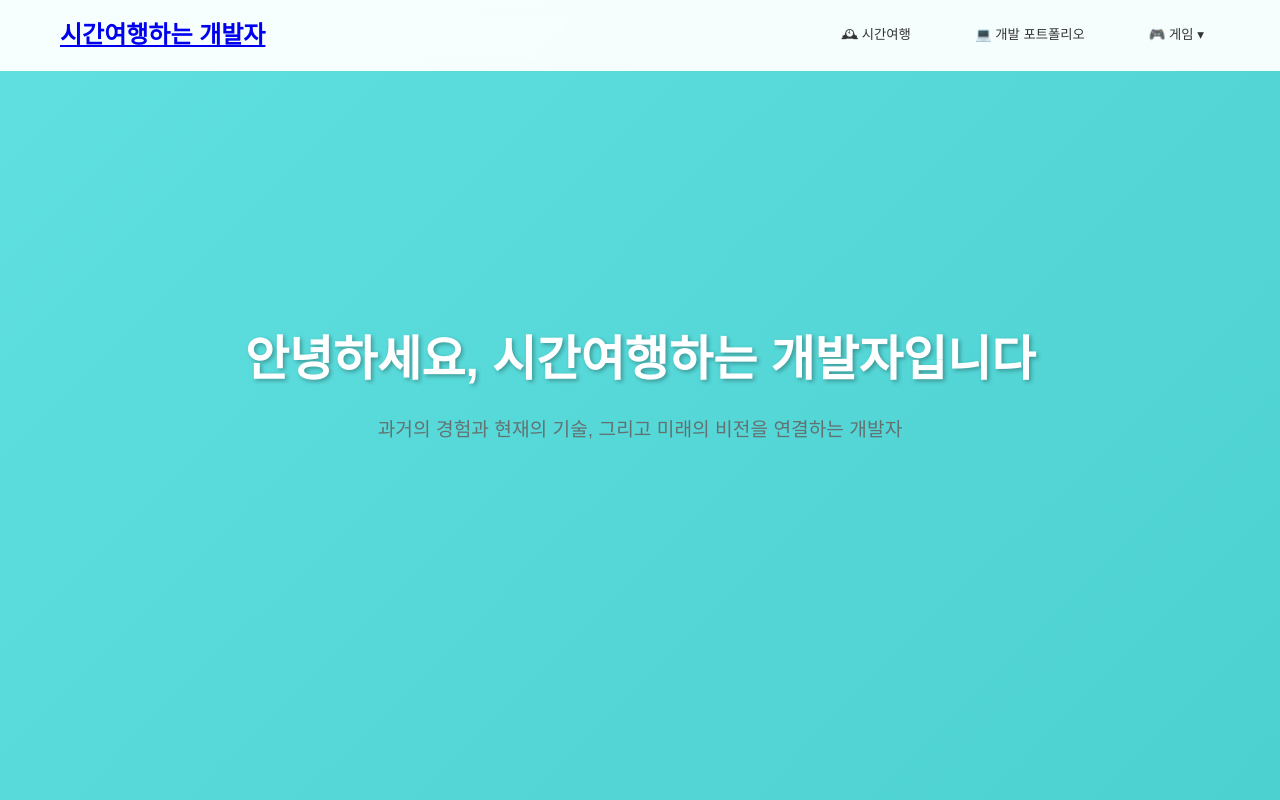
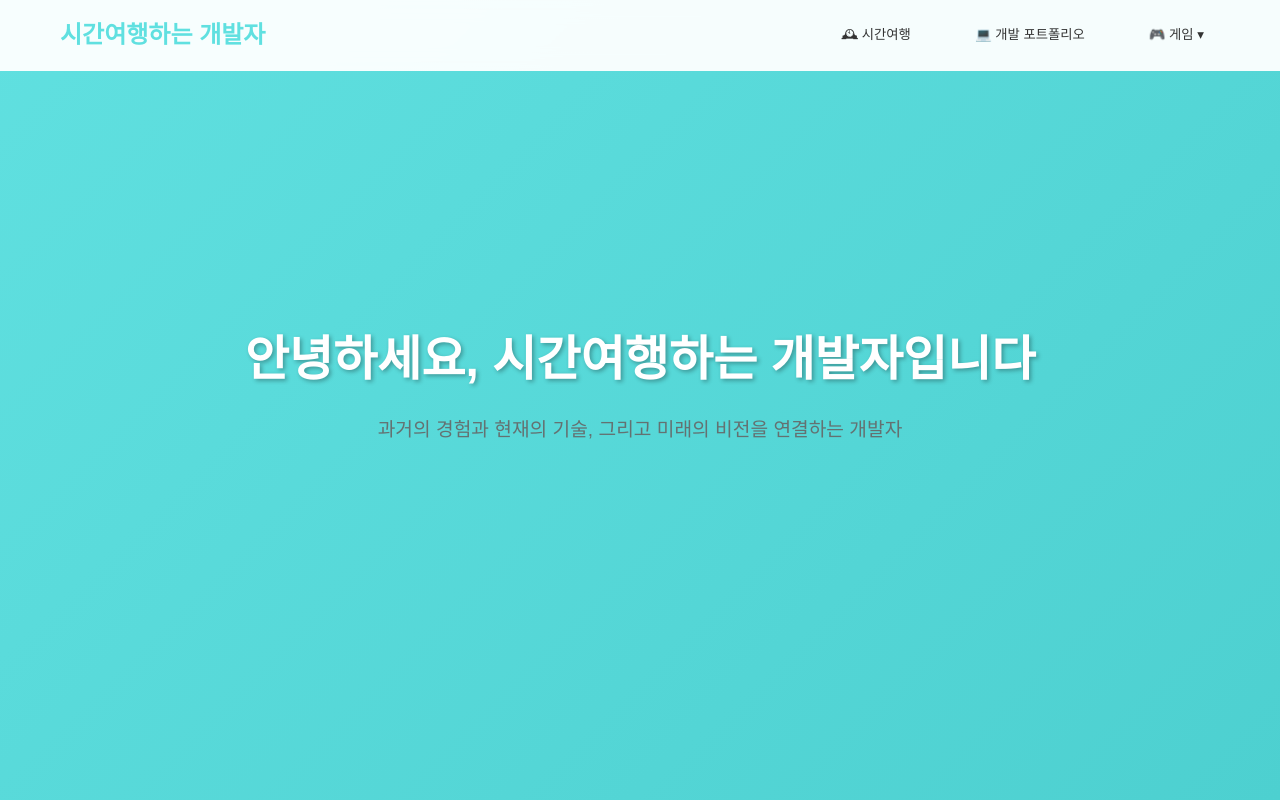
Before and after one commit to devgeniuspage/marco.is.devgenius.page, a React (Vite) app: page / in a window 1280 px wide. Shown: the top 800 px of the page. Built offline with nearby package versions, Linux system fonts and the light colour scheme.

Commit message:
Navbar.css 수정

```diff
--- a/src/styles/Navbar.css
+++ b/src/styles/Navbar.css
@@ -19,10 +19,12 @@
     align-items: center;
 }
 
-.nav-logo h2 {
+.nav-logo h2 a {
     color: #60e0e0;
     font-weight: 700;
     font-size: 1.5rem;
+    text-decoration: none;
+    cursor: default;
 }
 
 .nav-menu {
@@ -37,8 +39,7 @@
     transition: color 0.3s ease;
     padding: 0.5rem 1rem;
     border: none;
-    background: none
-;
+    background: none;
 }
 
 .nav-link:hover {
```
